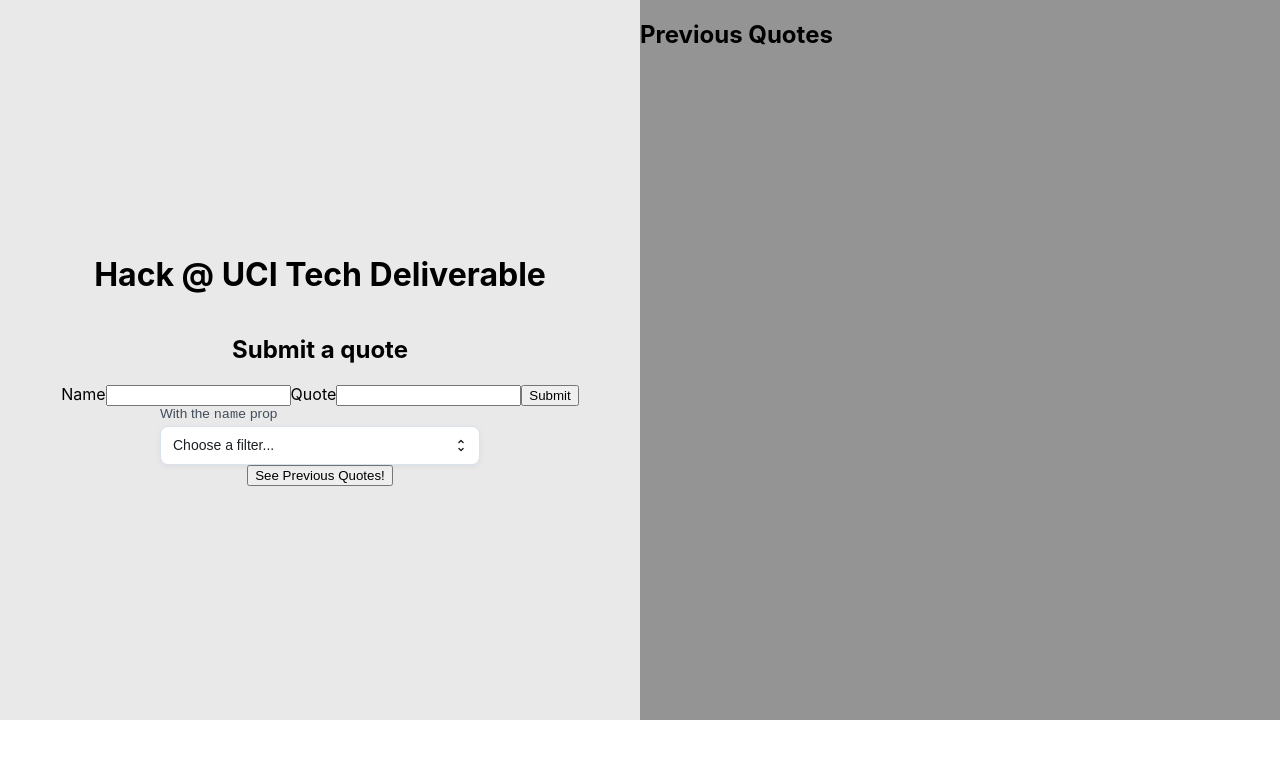
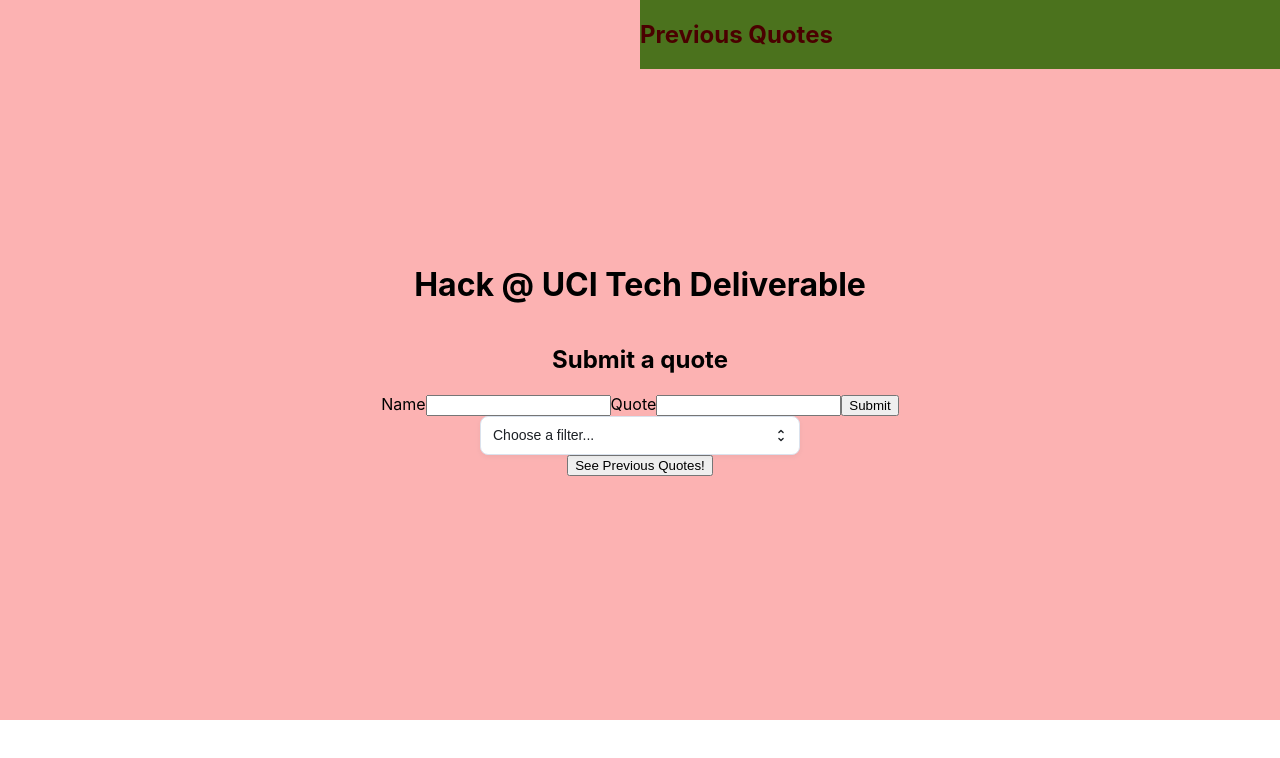
Before and after one commit to IanWearsHat/Hack2023Deliverable, a React (Vite) app in the folder frontend/: page / in a window 1280 px wide. Shown: the top 758 px of the page. Built offline with nearby package versions, Linux system fonts and the light colour scheme.

Commit message:
Implemented animation for sliding form

```diff
--- a/frontend/src/App.css
+++ b/frontend/src/App.css
@@ -1,23 +1,28 @@
 .App {
     display: flex;
+    position: relative;
 }
 
 .quoteInput {
-    position: sticky;
+    position: fixed;
     top: 0px;
     display: flex;
     flex-direction: column;
     align-items: center;
     justify-content: center;
-    width: 50vw;
+    width: 100vw;
     height: 90vh;
 
+    z-index: 1;
+
     /* just for visualization */
-    background: rgb(233, 233, 233);
+    background: rgba(245, 0, 0, 0.3);
 }
 
 .previousQuotes {
+    position: absolute;
+    left: 50vw;
     width: 50vw;
     /* just for visualization */
-    background: rgb(148, 148, 148);
+    background: rgb(1, 163, 41);
 }
--- a/frontend/src/App.jsx
+++ b/frontend/src/App.jsx
@@ -1,11 +1,13 @@
 import axios from "axios";
 
-import React, { useState } from 'react';
+import React, { useState, useId } from 'react';
 
 import "./App.css";
 import Quote from "./components/Quote/Quote.jsx";
-import AgeDropdown from "./components/AgeDropdown/AgeDropdown.jsx";
-import QuoteForm from "./components/QuoteForm/QuoteForm.jsx";
+import QuoteInput from "./components/QuoteInput/QuoteInput.jsx";
+
+import { motion } from "framer-motion";
+
 
 function App() {
 	const [filter, setFilter] = useState("");
@@ -21,15 +23,12 @@
 		time_cutoff: filter
 	};
 
-	const onButtonClick = () => {
+	const setQuotesFromDatabase = () => {
 		// only works if the filter is not an empty string i.e. no option clicked
-		if (filter) {
-			axios.get("/api/quote", { params: getQuotesParams })
-			.then((response) => {
-				setQuotes(response.data);
-				console.log(response.data);
-			});
-		}
+		axios.get("/api/quote", { params: getQuotesParams })
+		.then((response) => {
+			setQuotes(response.data);
+		});
 	};
 
 	const handleQuoteSubmitted = (newName, newQuote) => {
@@ -41,22 +40,43 @@
 				time: new Date().toISOString().split('.')[0]
 			}
 		]);
-	}
+	};
+
+	const container = {
+		hidden: { },
+		show: {
+		  transition: {
+			staggerChildren: 0.08
+		  }
+		}
+	  };
+
+	  const item = {
+		hidden: {
+		  opacity: 0,
+		  y: 60
+		},
+		show: {
+		  opacity: 1,
+		  y: 0,
+		  transition: {
+			duration: 0.9,
+			ease: [0, 0.71, 0.2, 1.01]
+		  }
+		}
+	  };
 
 
 	return (
 		<div className="App">
-			<div className="quoteInput">
-				{/* TODO: include an icon for the quote book */}
-				<h1>Hack @ UCI Tech Deliverable</h1>
-
-				<h2>Submit a quote</h2>
-				<QuoteForm onQuoteSubmitted={handleQuoteSubmitted}/>
-
-				<AgeDropdown onOptionClicked={handleOptionClicked}/>
-				{/* TODO: Make this button prettier */}
-				<button onClick={onButtonClick}>See Previous Quotes!</button>
-			</div>
+			<QuoteInput
+				className="quoteInput"
+				onQuoteSubmitted={handleQuoteSubmitted}
+				onOptionClicked={handleOptionClicked}
+				onButtonClicked={() => {
+					if (filter) setQuotesFromDatabase();
+				}}
+			/>
 
 			<div className="previousQuotes">
 				<h2>Previous Quotes</h2>
@@ -65,14 +85,14 @@
 
 				<div className="quoteList">
 					{
-						quotes.toReversed().map( (quoteItem, index) => (
+						quotes.toReversed().map( (quoteItem, index) => ((
 							<Quote
 								key={index}
 								name={quoteItem.name}
 								quote={quoteItem.message}
 								date={quoteItem.time}
 							/>
-						))
+						)))
 					}
 				</div>
 			</div>
--- a/frontend/src/components/AgeDropdown/AgeDropdown.jsx
+++ b/frontend/src/components/AgeDropdown/AgeDropdown.jsx
@@ -11,9 +11,9 @@
 export default function AgeDropdown({onOptionClicked}) {
   return (
     <div>
-      <Label htmlFor="named-select">
+      {/* <Label htmlFor="named-select">
         With the <code>name</code> prop
-      </Label>
+      </Label> */}
       <Select
         placeholder="Choose a filter..."
         id="named-select"
--- a/frontend/src/components/Quote/Quote.module.css
+++ b/frontend/src/components/Quote/Quote.module.css
@@ -2,8 +2,8 @@
     border: 1px solid black;
     border-radius: 16px;
     max-width: 50vw;
-    padding: 1.7em;
-    margin-bottom: 1em;
+    padding: 1.7rem;
+    margin: 1rem;
 }
 
 .quote > p {
--- a/frontend/src/components/QuoteForm/QuoteForm.jsx
+++ b/frontend/src/components/QuoteForm/QuoteForm.jsx
@@ -1,6 +1,6 @@
 import { useState } from "react";
 
-export default function QuoteForm({onQuoteSubmitted}) {
+export default function QuoteForm({onQuoteSubmitted, onButtonClick}) {
 
     const [inputNameText, setInputNameText] = useState('');
     const [inputQuoteText, setInputQuoteText] = useState('');
@@ -20,6 +20,7 @@
         var returnText = inputQuoteText;
 
         onQuoteSubmitted(returnName, returnText);
+        onButtonClick();
 
         /* Set input fields to empty after submitting */
         setInputNameText('');
--- /dev/null
+++ b/frontend/src/components/QuoteInput/QuoteInput.jsx
@@ -0,0 +1,37 @@
+import { motion } from "framer-motion";
+
+import AgeDropdown from "../AgeDropdown/AgeDropdown.jsx";
+import QuoteForm from "../QuoteForm/QuoteForm.jsx";
+import { useState } from "react";
+
+export default function QuoteInput({onQuoteSubmitted, onOptionClicked, onButtonClicked}) {
+
+    const [formCollapsed, setFormCollapsed] = useState(false);
+
+    return (
+        <motion.div
+            className="quoteInput"
+            initial={{ width: formCollapsed ? "50vw": "100vw" }}
+            animate={{ width: formCollapsed ? "50vw": "100vw" }}
+            transition={{
+                duration: 1.5,
+                ease: [.04, .71, .32, 1]
+            }}
+        >
+
+            {/* TODO: include an icon for the quote book */}
+            <h1>Hack @ UCI Tech Deliverable</h1>
+
+            <h2>Submit a quote</h2>
+            <QuoteForm onQuoteSubmitted={onQuoteSubmitted} onButtonClick={() => setFormCollapsed(true)}/>
+
+            <AgeDropdown onOptionClicked={onOptionClicked}/>
+
+            {/* TODO: Make this button prettier */}
+            <button onClick={() => {
+                onButtonClicked();
+                setFormCollapsed(true);
+            }}>See Previous Quotes!</button>
+        </motion.div>
+    );
+}
--- a/frontend/src/index.css
+++ b/frontend/src/index.css
@@ -6,6 +6,11 @@
 	margin: 0;
 }
 
+html {
+	overflow-y: scroll;
+	overflow-x: hidden;
+}
+
 .App {
 	/* height: 100vh; */
 	/* display: flex;
```
Also changed, not shown: frontend/src/components/QuoteInput/QuoteInput.module.css (added).
